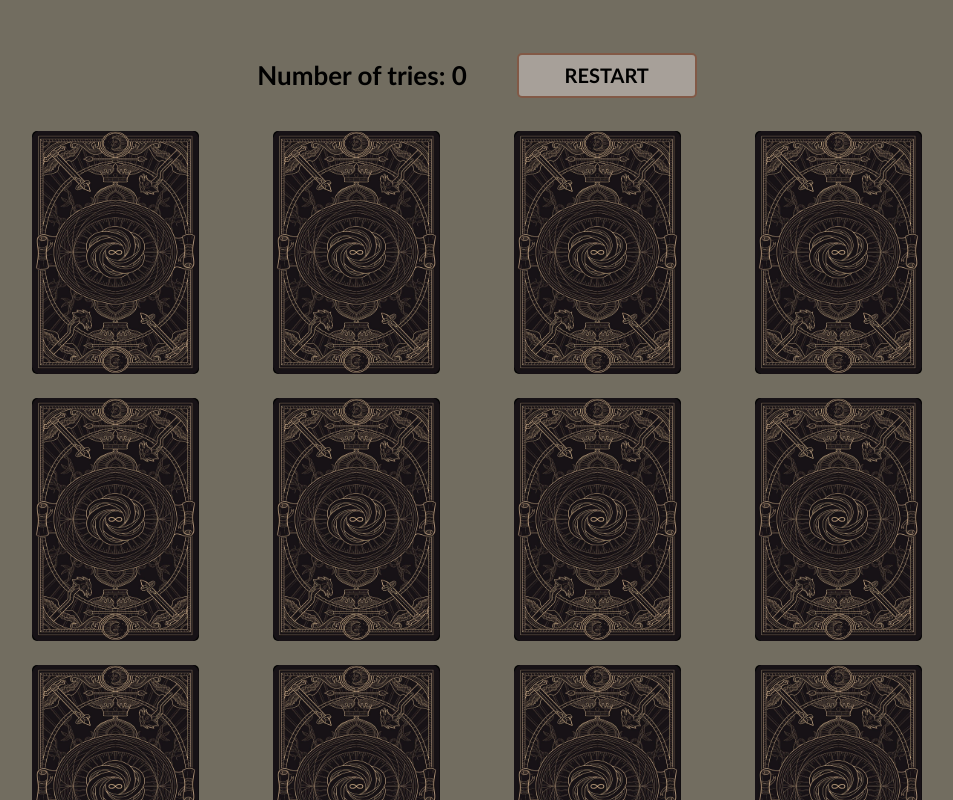
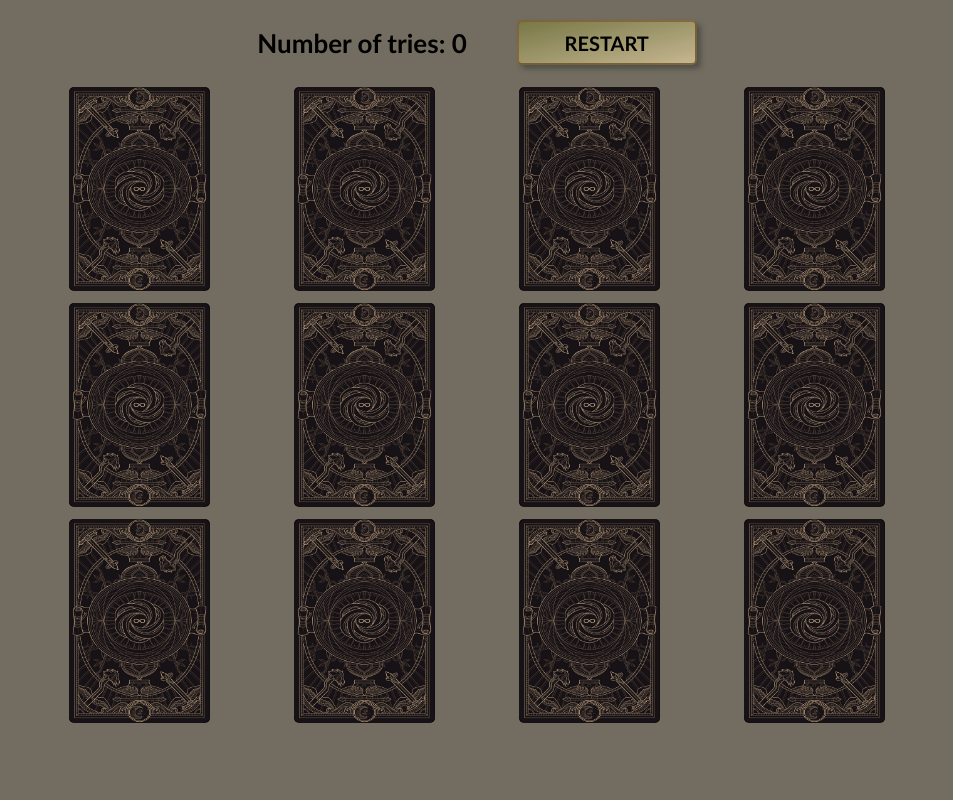
Before and after one commit to Tedzury/Memory_pair_game, a plain HTML site: page index.html in a window 1280 px wide. Both pictures are taken after a click on the button "START THE GAME". Shown: the top 800 px of the page, without its empty margins (163-1116 px from the left). Drawn offline with Linux system fonts and the light colour scheme.

Commit message:
Second commit. Removed 4 card from gameboard, added smooth animation

```diff
--- a/script.js
+++ b/script.js
@@ -1,242 +1,220 @@
-const mainContainer = document.querySelector('.container')
-const modal = document.querySelector('.modal__container');
-const modalBtn = document.querySelector('.modal__btn');
-const gameboard = document.querySelector('.gameboard');
-const scoreCount = document.querySelector('.score__container');
+const mainContainer = document.querySelector(".container");
+const modal = document.querySelector(".modal__container");
+const modalBtn = document.querySelector(".modal__btn");
+const gameboard = document.querySelector(".gameboard");
+const scoreCount = document.querySelector(".score__container");
 
-
-
-renderModal('You are welcome, my friend ! Wanna play some memory game to endure your mind and become more powerfull ? Try to find pairs of cards as fast as you can! Tap the button to begin... ', 'START THE GAME')
+renderModal(
+  "You are welcome, my friend ! Wanna play some memory game to endure your mind and become more powerfull ? Try to find pairs of cards as fast as you can! Tap the button to begin... ",
+  "START THE GAME"
+);
 
 function renderModal(titleText, btnText) {
-
-    const modalWrapper = document.createElement('div');
-    modalWrapper.classList.add('modal__wrapper');
-    const modalTitle = document.createElement('p');
-    modalTitle.classList.add('modal__title');
+  const modalWrapper = document.createElement("div");
+  modalWrapper.classList.add("modal__wrapper");
+  const modalTitle = document.createElement("p");
+  modalTitle.classList.add("modal__title");
   modalTitle.textContent = titleText;
-    const modalBtn = document.createElement('button');
-    modalBtn.classList.add('modal__btn');
+  const modalBtn = document.createElement("button");
+  modalBtn.classList.add("modal__btn");
   modalBtn.textContent = btnText;
-    modalBtn.addEventListener('click', startGame)
-    const closeBtn = document.createElement('button');
-    closeBtn.classList.add('modal__btn');
-    closeBtn.textContent = 'NO, THANKS';
-    closeBtn.addEventListener('click', hideModal);
+  modalBtn.addEventListener("click", startGame);
+  const closeBtn = document.createElement("button");
+  closeBtn.classList.add("modal__btn");
+  closeBtn.textContent = "NO, THANKS";
+  closeBtn.addEventListener("click", hideModal);
 
   modalWrapper.append(modalTitle);
   modalWrapper.append(modalBtn);
   modalWrapper.append(closeBtn);
 
   modal.append(modalWrapper);
-    modal.classList.add('shown');
+  modal.classList.add("shown");
 }
 
 function renderModalForReset() {
-    renderModal('Are you sure, you want to restart the game?', 'RESET')
+  renderModal("Are you sure, you want to restart the game?", "RESET");
 }
 
 function renderModalAfterWin() {
-    renderModal('Good job my friend! You became even stronger! Want to start one more time?', 'RESET')
+  renderModal(
+    "Good job my friend! You became even stronger! Want to start one more time?",
+    "RESET"
+  );
 }
 
 function hideModal() {
-    modal.classList.remove('shown');
-    modal.innerHTML ='';
+  modal.classList.remove("shown");
+  modal.innerHTML = "";
 }
 
 function startGame() {
-    scoreCount.innerHTML = '';
-    gameboard.innerHTML = '';
-    modal.innerHTML = '';
-    modal.classList.remove('shown');
+  scoreCount.innerHTML = "";
+  gameboard.innerHTML = "";
+  modal.innerHTML = "";
+  modal.classList.remove("shown");
   prepareGame();
 }
 
 function prepareGame() {
-
   const cardsArray = [
     {
-            name: 'beast',
-            path: 'img/Beast.jpg'
+      name: "beast",
+      path: "img/Beast.jpg",
     },
     {
-            name: 'beast',
-            path: 'img/Beast.jpg'
+      name: "beast",
+      path: "img/Beast.jpg",
     },
     {
-            name: 'death',
-            path: 'img/Death.jpg'
+      name: "death",
+      path: "img/Death.jpg",
     },
     {
-            name: 'death',
-            path: 'img/Death.jpg'
+      name: "death",
+      path: "img/Death.jpg",
     },
     {
-            name: 'fire',
-            path: 'img/Fire.jpg'
+      name: "fire",
+      path: "img/Fire.jpg",
     },
     {
-            name: 'fire',
-            path: 'img/Fire.jpg'
+      name: "fire",
+      path: "img/Fire.jpg",
     },
     {
-            name: 'heavens',
-            path: 'img/Heavens.jpg'
+      name: "life",
+      path: "img/Life.jpg",
     },
     {
-            name: 'heavens',
-            path: 'img/Heavens.jpg'
+      name: "life",
+      path: "img/Life.jpg",
     },
     {
-            name: 'life',
-            path: 'img/Life.jpg'
+      name: "light",
+      path: "img/Light.jpg",
     },
     {
-            name: 'life',
-            path: 'img/Life.jpg'
+      name: "light",
+      path: "img/Light.jpg",
     },
     {
-            name: 'light',
-            path: 'img/Light.jpg'
+      name: "metal",
+      path: "img/Metal.jpg",
     },
     {
-            name: 'light',
-            path: 'img/Light.jpg'
+      name: "metal",
+      path: "img/Metal.jpg",
     },
-        {
-            name: 'metal',
-            path: 'img/Metal.jpg'
-        },
-        {
-            name: 'metal',
-            path: 'img/Metal.jpg'
-        },
-        {
-            name: 'shadow',
-            path: 'img/Shadow.jpg'
-        },
-        {
-            name: 'shadow',
-            path: 'img/Shadow.jpg'
-        },
-
   ];
   let shuffled = [...cardsArray];
-    shuffled.sort( function() {return 0.5 - Math.random()})
+  shuffled.sort(function () {
+    return 0.5 - Math.random();
+  });
   let score = 0;
   let guessedCardPairs = 0;
-
 
   renderScoreAndReset();
   renderCards(shuffled);
   cardsHandler();
 
-    const scoreSpan = document.querySelector('.score__span');
+  const scoreSpan = document.querySelector(".score__span");
 
   function renderScoreAndReset() {
-
-        const scoreSpan = document.createElement('span');
-        scoreSpan.classList.add('score__span');
+    const scoreSpan = document.createElement("span");
+    scoreSpan.classList.add("score__span");
     scoreSpan.textContent = `Number of tries: ${score}`;
-        const resetBtn = document.createElement('button');
-        resetBtn.addEventListener('click', renderModalForReset);
-        resetBtn.classList.add('reset__btn');
-        resetBtn.textContent = 'RESTART';
+    const resetBtn = document.createElement("button");
+    resetBtn.addEventListener("click", renderModalForReset);
+    resetBtn.classList.add("reset__btn");
+    resetBtn.textContent = "RESTART";
     scoreCount.append(scoreSpan);
     scoreCount.append(resetBtn);
   }
 
   function updateScore() {
-
     scoreSpan.textContent = `Number of tries: ${score}`;
   }
 
   function renderCards(arr) {
+    const cardWrapper = document.createElement("div");
+    cardWrapper.classList.add("card__wrapper");
 
-        const cardWrapper = document.createElement('div');
-        cardWrapper.classList.add('card__wrapper');
-
-        arr.forEach( item => {
-
-            const card = document.createElement('div');
-            card.classList.add('card');
-            card.setAttribute('data-name', item.name)
-            const frontPage = document.createElement('img');
-            frontPage.classList.add('front__page');
-            frontPage.setAttribute('src', item.path);
-            const backPage = document.createElement('img');
-            backPage.classList.add('back__page')
-            backPage.setAttribute('src', 'img/backside.jpeg');
+    arr.forEach((item) => {
+      const card = document.createElement("div");
+      card.classList.add("card");
+      card.setAttribute("data-name", item.name);
+      const frontPage = document.createElement("img");
+      frontPage.classList.add("front__page");
+      frontPage.setAttribute("src", item.path);
+      const backPage = document.createElement("img");
+      backPage.classList.add("back__page");
+      backPage.setAttribute("src", "img/backside.jpeg");
 
       card.append(frontPage);
       card.append(backPage);
       cardWrapper.append(card);
-        })
+    });
     gameboard.append(cardWrapper);
   }
 
   function cardsHandler() {
-        const cards = document.querySelectorAll('.card');
-        cards.forEach( card => card.addEventListener('click', flipCard));
+    const cards = document.querySelectorAll(".card");
+    cards.forEach((card) => card.addEventListener("click", flipCard));
 
     let hasFlipped = false;
     let lockBoard = false;
     let firstCard, secondCard;
 
     function flipCard() {
-
       if (lockBoard) return;
       if (this === firstCard) return;
 
-            this.classList.add('flip');
+      this.classList.add("flip");
 
       if (!hasFlipped) {
         hasFlipped = true;
         firstCard = this;
       } else {
         secondCard = this;
-                compareCards()
+        compareCards();
       }
     }
 
     function compareCards() {
-
       score++;
       updateScore();
 
       let comparison = firstCard.dataset.name === secondCard.dataset.name;
-            comparison? disableCards() : unFlipCards();
+      comparison ? disableCards() : unFlipCards();
     }
 
     function disableCards() {
+      firstCard.removeEventListener("click", flipCard);
+      secondCard.removeEventListener("click", flipCard);
 
-            firstCard.removeEventListener('click', flipCard);
-            secondCard.removeEventListener('click', flipCard);
-
-            resetBoard()
+      resetBoard();
       guessedCardPairs++;
 
-            if (guessedCardPairs === 8) {
-                setTimeout(renderModalAfterWin(), 2000)
+      if (guessedCardPairs === 6) {
+        setTimeout(renderModalAfterWin(), 2000);
       }
     }
 
     function unFlipCards() {
-
-            lockBoard =  true;
+      lockBoard = true;
 
       setTimeout(() => {
-                firstCard.classList.remove('flip');
-                secondCard.classList.remove('flip');
+        firstCard.classList.remove("flip");
+        secondCard.classList.remove("flip");
 
-                resetBoard()
-            }, 1500)
+        resetBoard();
+      }, 1500);
     }
 
     function resetBoard() {
       [hasFlipped, lockBoard] = [false, false];
-            [firstCard, secondCard] = [null, null]
+      [firstCard, secondCard] = [null, null];
     }
   }
 }
--- a/style.css
+++ b/style.css
@@ -1,13 +1,13 @@
-
-
 body {
-    /* background-image: linear-gradient(to bottom right, rgba(173, 149, 90, 0.635), rgb(67, 67, 56)); */
   background-color: rgba(70, 63, 45, 0.757);
-    font-family: 'Trebuchet MS', 'Lucida Sans Unicode', 'Lucida Grande', 'Lucida Sans', Arial, sans-serif;
+  font-family: "Trebuchet MS", "Lucida Sans Unicode", "Lucida Grande",
+    "Lucida Sans", Arial, sans-serif;
+  user-select: none;
+  -webkit-user-drag: none;
 }
 
 img {
-    object-fit:fill;
+  object-fit: fill;
   width: 100%;
   height: 100%;
 }
@@ -20,8 +20,6 @@ img {
   justify-content: center;
 }
 
-/* MODAL */
-
 .modal__container {
   position: fixed;
   top: 0;
@@ -29,13 +27,13 @@ img {
   width: 100%;
   height: 100vh;
   display: flex;
-    align-items:center;
+  align-items: center;
   justify-content: center;
   z-index: 5;
   background-color: rgba(0, 0, 0, 0.42);
   opacity: 0;
   pointer-events: none;
-    transition: opacity .7s ease;
+  transition: opacity 0.7s ease;
 }
 
 .modal__container.shown {
@@ -65,15 +63,19 @@ img {
   width: 150px;
   height: 35px;
   margin: 20px auto;
-    background-image: linear-gradient(to top left, rgba(173, 149, 90, 0.635), rgb(120, 120, 71));
+  background-image: linear-gradient(
+    to top left,
+    rgba(173, 149, 90, 0.635),
+    rgb(120, 120, 71)
+  );
   border: 2px solid rgba(118, 88, 42, 0.792);
   border-radius: 5px;
   box-shadow: 4px 4px 5px rgba(71, 69, 69, 0.737);
 }
 
-
-/* GAMEBOARD */
-
+.modal__btn:hover {
+  cursor: pointer;
+}
 
 .gameboard__container {
   width: 100vw;
@@ -85,7 +87,8 @@ img {
 .score__container {
   margin: 5% auto;
   font-size: 20px;
-    font-family: 'Trebuchet MS', 'Lucida Sans Unicode', 'Lucida Grande', 'Lucida Sans', Arial, sans-serif;
+  font-family: "Trebuchet MS", "Lucida Sans Unicode", "Lucida Grande",
+    "Lucida Sans", Arial, sans-serif;
   font-weight: bold;
   display: flex;
   flex-direction: row;
@@ -100,48 +103,64 @@ img {
   margin-left: 10px;
   padding: 0;
   font-size: 14px;
-    font-family: 'Trebuchet MS', 'Lucida Sans Unicode', 'Lucida Grande', 'Lucida Sans', Arial, sans-serif;
+  font-family: "Trebuchet MS", "Lucida Sans Unicode", "Lucida Grande",
+    "Lucida Sans", Arial, sans-serif;
   font-weight: bold;
-    background-color:rgba(170, 164, 157, 0.94);
-    border: 2px solid rgba(108, 46, 21, 0.617);
+  background-image: linear-gradient(
+    to top left,
+    rgba(173, 149, 90, 0.635),
+    rgb(120, 120, 71)
+  );
+  border: 2px solid rgba(118, 88, 42, 0.792);
   border-radius: 5px;
+  box-shadow: 4px 4px 5px rgba(71, 69, 69, 0.737);
+}
+
+.reset__btn:hover {
+  cursor: pointer;
 }
 
 .card__wrapper {
+  position: relative;
   object-fit: border-box;
   width: 100%;
   display: grid;
-    grid-template-columns: repeat(2, 40%);
-    grid-template-rows: repeat(8, 12%);
+  grid-template-columns: repeat(3, 30%);
+  grid-template-rows: repeat(4, 22%);
   row-gap: 10px;
-    column-gap: 10px;
+  column-gap: 5px;
   justify-content: center;
   margin: 0 auto;
   perspective: 1000px;
+  transition: all 0.9s ease;
 }
 
 .card {
   position: relative;
-    width: 118px;
-    height: 156px;
+  width: 90px;
+  height: 130px;
   margin: 0 auto;
-    box-sizing:border-box;
+  box-sizing: border-box;
+  background-color: transparent;
   border: 2px solid rgba(255, 255, 255, 0);
-    transform: scale(1) rotateY(0deg);
+  transform: scale(1);
+  transition: all 0.9s ease;
   transform-style: preserve-3d;
+  cursor: pointer;
 }
 
 .card:active {
-    transform: scale(.97);
-    transition: transform .2s;
+  transform: scale(0.97);
+  transition: all 0.3s ease;
 }
 
 .card.flip {
   transform: rotateY(180deg);
-    transition: transform .9s;
+  transition: all 0.9s ease;
 }
 
-.front__page, .back__page  {
+.front__page,
+.back__page {
   position: absolute;
   width: 100%;
   height: 100%;
@@ -151,31 +170,24 @@ img {
 
 .front__page {
   transform: rotateY(180deg);
-    transition: transform .9s;
+  transition: all 0.9s ease;
 }
 
-@media( min-width: 550px ) {
-
+@media (min-width: 413px) {
   .card__wrapper {
-        grid-template-columns: repeat(3, 30%);
-        grid-template-rows: repeat(7, 16%);
-        row-gap: 10px;
+    row-gap: 15px;
   }
 
   .card {
-        width: 135px;
-        height: 195px;
+    width: 108px;
+    height: 156px;
+  }
 }
 
+@media (min-width: 550px) {
   .score__container {
-        margin: 5% auto;
     font-size: 24px;
-        font-family: 'Trebuchet MS', 'Lucida Sans Unicode', 'Lucida Grande', 'Lucida Sans', Arial, sans-serif;
     font-weight: bold;
-        display: flex;
-        flex-direction: row;
-        justify-content: space-between;
-        align-items: center;
   }
 
   .reset__btn {
@@ -193,25 +205,38 @@ img {
   }
 }
 
-@media( min-width: 820px ) {
+@media (min-width: 660px) {
+  .card__wrapper {
+    grid-template-columns: repeat(4, 22%);
+    grid-template-rows: repeat(3, 32%);
+    row-gap: 10px;
+  }
 
+  .card {
+    width: 135px;
+    height: 195px;
+  }
+}
+
+@media (min-width: 820px) {
   .modal__wrapper {
     width: 600px;
   }
 
   .card__wrapper {
     grid-template-columns: repeat(4, 22%);
-        grid-template-rows: repeat(5, 25%);
+    grid-template-rows: repeat(3, 32%);
     row-gap: 10px;
   }
 
   .card {
-        width: 171px;
-        height: 247px;
+    width: 145px;
+    height: 208px;
   }
 
   .score__container {
-        margin: 5% auto;
+    margin-top: 20px;
+    margin-bottom: 20px;
     font-size: 26px;
   }
 
@@ -233,20 +258,9 @@ img {
   }
 }
 
-@media (min-width: 1100px) {
-
+@media (min-width: 1000px) {
   .container {
-        width: 1050px;
+    width: 1000px;
     margin: 0 auto;
   }
-
-    .score__container {
-        margin-top: 5%;
-        margin-bottom: 3%;
 }
-
-    .card__wrapper {
-        margin-bottom: 5%;
-    }
-
-}
```
Also changed, not shown: index.html (+5 -5 lines). Lines whose indentation alone changed are shown as unchanged.
